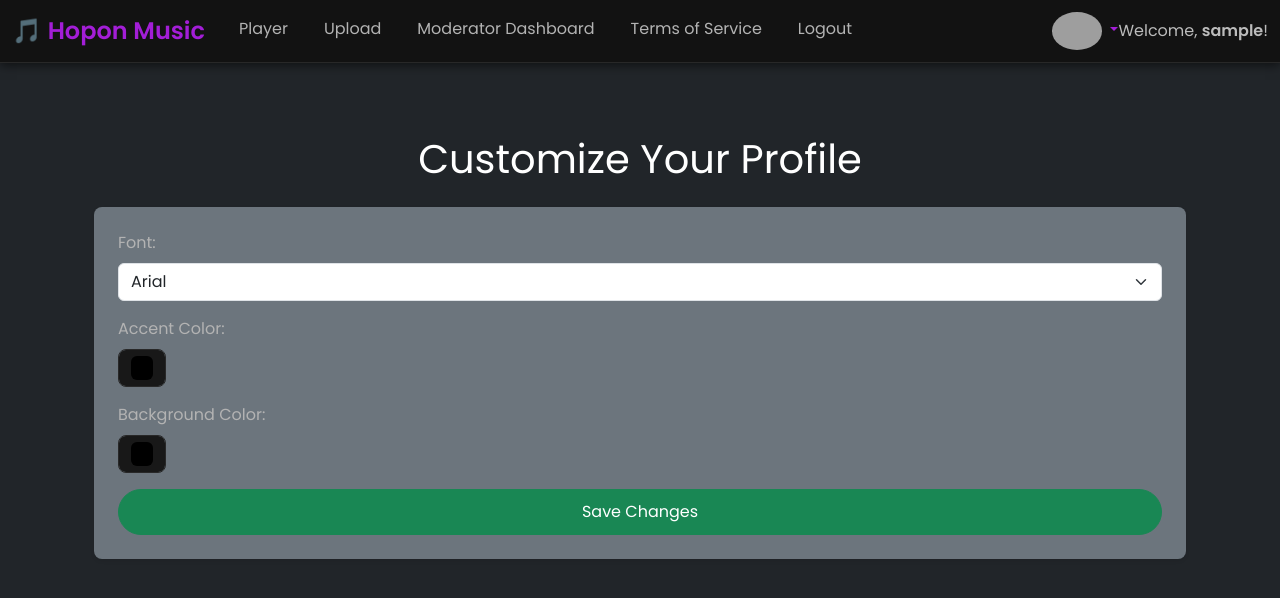
After one commit to Virus01Official/HopOnMusic, a Flask app: page /customize_profile in a window 1280 px wide. The commit adds this page. Shown: the top 598 px of the page. Run offline with Flask 3, Linux system fonts and the light colour scheme; the visitor is signed in with stand-in values (Sample User, id 1); data comes from the database, SQL or seed files in the repository; grey boxes are pictures that could not be loaded.

Commit message:
Enhance profile customization: add font, accent color, and background color options; update profile and customization templates to reflect user preferences.

```diff
--- a/app.py
+++ b/app.py
@@ -25,27 +25,50 @@ app.config['SESSION_COOKIE_HTTPONLY'] = True  # Prevent JS access to cookies
 def init_db():
     with sqlite3.connect('database.db') as conn:
         cursor = conn.cursor()
+        # Create or update the users table
         cursor.execute('''
             CREATE TABLE IF NOT EXISTS users (
                 id INTEGER PRIMARY KEY AUTOINCREMENT,
                 username TEXT NOT NULL,
                 password TEXT NOT NULL,
                 role TEXT NOT NULL DEFAULT 'user',
-                profile_picture TEXT  -- New column for profile picture
+                profile_picture TEXT,
+                font TEXT,
+                accent_color TEXT,
+                background_color TEXT
             )
         ''')
+
+        # Add missing columns if they don't exist
+        try:
+            cursor.execute('ALTER TABLE users ADD COLUMN font TEXT')
+        except sqlite3.OperationalError:
+            pass  # Column already exists
+
+        try:
+            cursor.execute('ALTER TABLE users ADD COLUMN accent_color TEXT')
+        except sqlite3.OperationalError:
+            pass  # Column already exists
+
+        try:
+            cursor.execute('ALTER TABLE users ADD COLUMN background_color TEXT')
+        except sqlite3.OperationalError:
+            pass  # Column already exists
+
+        # Create or update the songs table
         cursor.execute('''
             CREATE TABLE IF NOT EXISTS songs (
                 id INTEGER PRIMARY KEY AUTOINCREMENT,
                 title TEXT NOT NULL,
                 artist TEXT NOT NULL,
                 filename TEXT NOT NULL,
-                thumbnail TEXT,  -- New column for thumbnail
+                thumbnail TEXT,
                 user_id INTEGER,
                 FOREIGN KEY (user_id) REFERENCES users (id)
             )
         ''')
 
+        # Create or update the reports table
         cursor.execute('''
         CREATE TABLE IF NOT EXISTS reports (
             id INTEGER PRIMARY KEY AUTOINCREMENT,
@@ -58,6 +81,7 @@ def init_db():
             )
         ''')
 
+        # Create or update the playlists table
         cursor.execute('''
             CREATE TABLE IF NOT EXISTS playlists (
                 id INTEGER PRIMARY KEY AUTOINCREMENT,
@@ -67,6 +91,7 @@ def init_db():
             )
         ''')
 
+        # Create or update the playlist_songs table
         cursor.execute('''
             CREATE TABLE IF NOT EXISTS playlist_songs (
                 playlist_id INTEGER,
@@ -352,12 +377,16 @@ def profile():
         user_songs = cursor.fetchall()
         song_count = len(user_songs)
 
+        cursor.execute('SELECT font, accent_color, background_color FROM users WHERE id = ?', (session['user_id'],))
+        customization = cursor.fetchone()
+
     return render_template('profile.html',
                            username=session['username'],
                            role=session.get('role', 'user'),
                            profile_picture=session.get('profile_picture'),
                            songs=user_songs,
-                           song_count=song_count)
+                           song_count=song_count,
+                           customization=customization)
 
 @app.route('/edit_profile', methods=['GET', 'POST'])
 def edit_profile():
@@ -629,6 +658,36 @@ def recommended():
 
     return render_template('recommended.html', recommended_songs=recommended_songs)
 
+@app.route('/customize_profile', methods=['GET', 'POST'])
+def customize_profile():
+    if 'username' not in session:
+        return redirect(url_for('login'))
+
+    if request.method == 'POST':
+        font = request.form.get('font', 'Arial')
+        accent_color = request.form.get('accent_color', '#000000')
+        background_color = request.form.get('background_color', '#FFFFFF')
+
+        with sqlite3.connect('database.db') as conn:
+            cursor = conn.cursor()
+            cursor.execute('''
+                UPDATE users
+                SET font = ?, accent_color = ?, background_color = ?
+                WHERE id = ?
+            ''', (font, accent_color, background_color, session['user_id']))
+            conn.commit()
+
+        flash('Profile customization updated successfully!')
+        return redirect(url_for('profile'))
+
+    # Fetch current customization settings
+    with sqlite3.connect('database.db') as conn:
+        cursor = conn.cursor()
+        cursor.execute('SELECT font, accent_color, background_color FROM users WHERE id = ?', (session['user_id'],))
+        customization = cursor.fetchone()
+
+    return render_template('customize_profile.html', customization=customization)
+
 if __name__ == '__main__':
     if not os.path.exists(app.config['UPLOAD_FOLDER']):
         os.makedirs(app.config['UPLOAD_FOLDER'])
--- /dev/null
+++ b/templates/customize_profile.html
@@ -0,0 +1,31 @@
+{% extends "base.html" %}
+
+{% block title %}Customize Profile{% endblock %}
+
+{% block content %}
+<div class="container mt-5">
+    <h1 class="text-center mb-4">Customize Your Profile</h1>
+    <form method="POST" class="p-4 bg-secondary rounded-3 shadow-sm">
+        <div class="mb-3">
+            <label for="font" class="form-label">Font:</label>
+            <select name="font" id="font" class="form-select">
+                <option value="Arial" {% if customization[0] == 'Arial' %}selected{% endif %}>Arial</option>
+                <option value="Verdana" {% if customization[0] == 'Verdana' %}selected{% endif %}>Verdana</option>
+                <option value="Times New Roman" {% if customization[0] == 'Times New Roman' %}selected{% endif %}>Times New Roman</option>
+            </select>
+        </div>
+
+        <div class="mb-3">
+            <label for="accent_color" class="form-label">Accent Color:</label>
+            <input type="color" name="accent_color" id="accent_color" class="form-control form-control-color" value="{{ customization[1] }}">
+        </div>
+
+        <div class="mb-3">
+            <label for="background_color" class="form-label">Background Color:</label>
+            <input type="color" name="background_color" id="background_color" class="form-control form-control-color" value="{{ customization[2] }}">
+        </div>
+
+        <button type="submit" class="btn btn-success w-100">Save Changes</button>
+    </form>
+</div>
+{% endblock %}
```
Also changed, not shown: templates/profile.html (+24 -0 lines).
